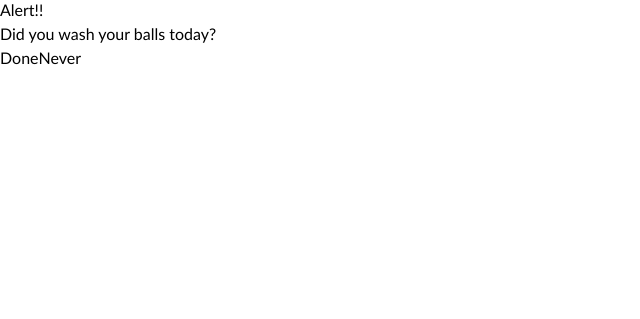
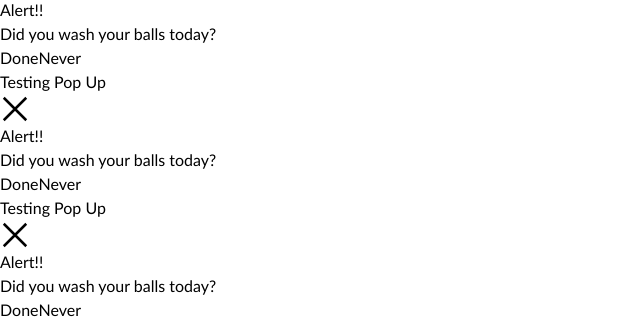
Before and after one commit to Ham144/25-features-React-Practice, a React (Vite) app: page / in a window 1280 px wide. Shown: the part 3153-3472 px from the top of the page, without its empty margins (0-640 px from the left). Before the commit the page ends 3223 px from the top, so only its background shows below. Built offline with nearby package versions, Linux system fonts and the light colour scheme; no server answers.

Commit message:
Mar 26, 2024, 2:00 AM

```diff
--- a/src/App.tsx
+++ b/src/App.tsx
@@ -46,6 +46,8 @@ const App = () => {
 			</ScrollPercentage>
 			<TabImplement />
 			<ModalUtil />
+			<ModalUtil />
+			<ModalUtil />
 
 			<div ref={ref} />
 		</div>
```
